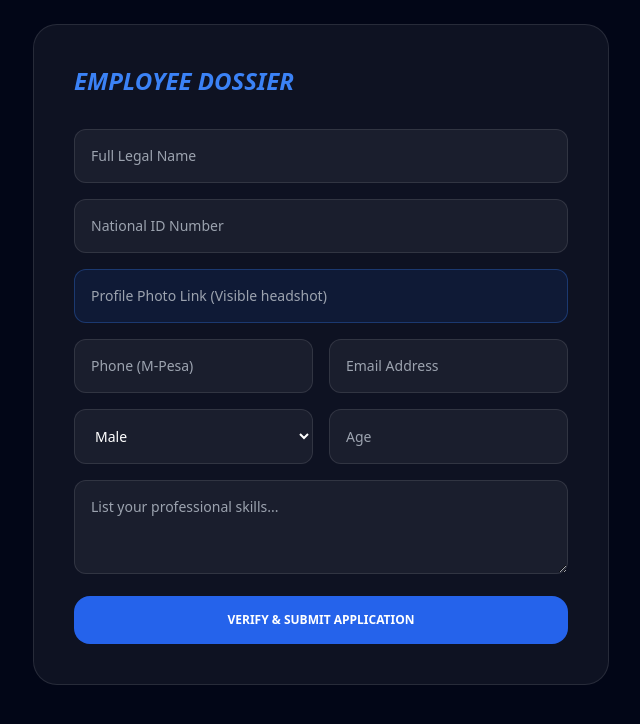
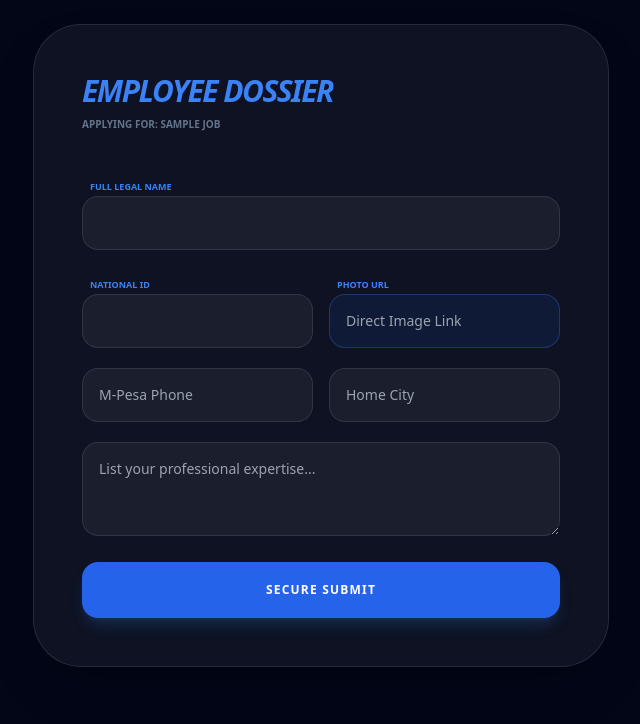
Before and after one commit to reubenwaithaka839-crypto/ute-web, a Flask app: template templates/apply_form.html in a window 1280 px wide. Shown: the top 724 px of the page, without its empty margins (319-959 px from the left). Run offline with Flask 3, Linux system fonts and the light colour scheme; the template is opened without the code that fills it: most values are stand-ins (such as "Sample title", 1, 10 or a date in 2020); some libraries are stand-ins or nearby versions.

Commit message:
Enhance apply form layout and styling

```diff
--- a/templates/apply_form.html
+++ b/templates/apply_form.html
@@ -2,24 +2,34 @@
 <html>
 <head><script src="https://cdn.tailwindcss.com"></script></head>
 <body class="bg-[#020617] text-white p-6">
-    <form action="/submit_application" method="POST" class="max-w-xl mx-auto bg-white/5 p-10 rounded-3xl border border-white/10">
-        <h2 class="text-2xl font-black mb-8 text-blue-500 uppercase italic">Employee Dossier</h2>
+    <form action="/submit_application" method="POST" class="max-w-xl mx-auto bg-white/5 p-12 rounded-[3rem] border border-white/10 shadow-2xl">
+        <h2 class="text-3xl font-black mb-2 text-blue-500 uppercase tracking-tighter italic">Employee Dossier</h2>
+        <p class="text-[10px] font-bold text-slate-500 mb-10 uppercase">Applying for: {{ job.title }}</p>
+
         <input type="hidden" name="job_id" value="{{ job.id }}">
 
-        <div class="space-y-4">
-            <input type="text" name="full_name" placeholder="Full Legal Name" class="w-full bg-white/5 p-4 rounded-xl border border-white/10 text-sm" required>
-            <input type="text" name="id_number" placeholder="National ID Number" class="w-full bg-white/5 p-4 rounded-xl border border-white/10 text-sm" required>
-            <input type="url" name="photo_url" placeholder="Profile Photo Link (Visible headshot)" class="w-full bg-blue-600/10 p-4 rounded-xl border border-blue-500/30 text-sm" required>
-            <div class="grid grid-cols-2 gap-4">
-                <input type="text" name="phone" placeholder="Phone (M-Pesa)" class="bg-white/5 p-4 rounded-xl border border-white/10 text-sm" required>
-                <input type="email" name="email" placeholder="Email Address" class="bg-white/5 p-4 rounded-xl border border-white/10 text-sm" required>
+        <div class="space-y-5">
+            <div>
+                <label class="text-[9px] font-black text-blue-500 uppercase ml-2">Full Legal Name</label>
+                <input type="text" name="full_name" class="w-full bg-white/5 p-4 rounded-2xl border border-white/10 text-sm" required>
             </div>
             <div class="grid grid-cols-2 gap-4">
-                <select name="gender" class="bg-white/5 p-4 rounded-xl border border-white/10 text-sm"><option>Male</option><option>Female</option></select>
-                <input type="number" name="age" placeholder="Age" class="bg-white/5 p-4 rounded-xl border border-white/10 text-sm" required>
+                <div>
+                    <label class="text-[9px] font-black text-blue-500 uppercase ml-2">National ID</label>
+                    <input type="text" name="id_number" class="w-full bg-white/5 p-4 rounded-2xl border border-white/10 text-sm" required>
+                </div>
+                <div>
+                    <label class="text-[9px] font-black text-blue-500 uppercase ml-2">Photo URL</label>
+                    <input type="url" name="photo_url" placeholder="Direct Image Link" class="w-full bg-blue-600/10 p-4 rounded-2xl border border-blue-500/30 text-sm" required>
+                </div>
             </div>
-            <textarea name="skills" placeholder="List your professional skills..." class="w-full bg-white/5 p-4 rounded-xl border border-white/10 text-sm" rows="3"></textarea>
-            <button class="w-full bg-blue-600 py-4 rounded-2xl font-black uppercase text-xs">Verify & Submit Application</button>
+            <div class="grid grid-cols-2 gap-4">
+                <input type="text" name="phone" placeholder="M-Pesa Phone" class="bg-white/5 p-4 rounded-2xl border border-white/10 text-sm" required>
+                <input type="text" name="location" placeholder="Home City" class="bg-white/5 p-4 rounded-2xl border border-white/10 text-sm" required>
+            </div>
+            <textarea name="skills" placeholder="List your professional expertise..." class="w-full bg-white/5 p-4 rounded-2xl border border-white/10 text-sm" rows="3"></textarea>
+
+            <button class="w-full bg-blue-600 py-5 rounded-2xl font-black uppercase text-xs tracking-widest shadow-lg shadow-blue-500/20 mt-4">Secure Submit</button>
         </div>
     </form>
 </body>
```
